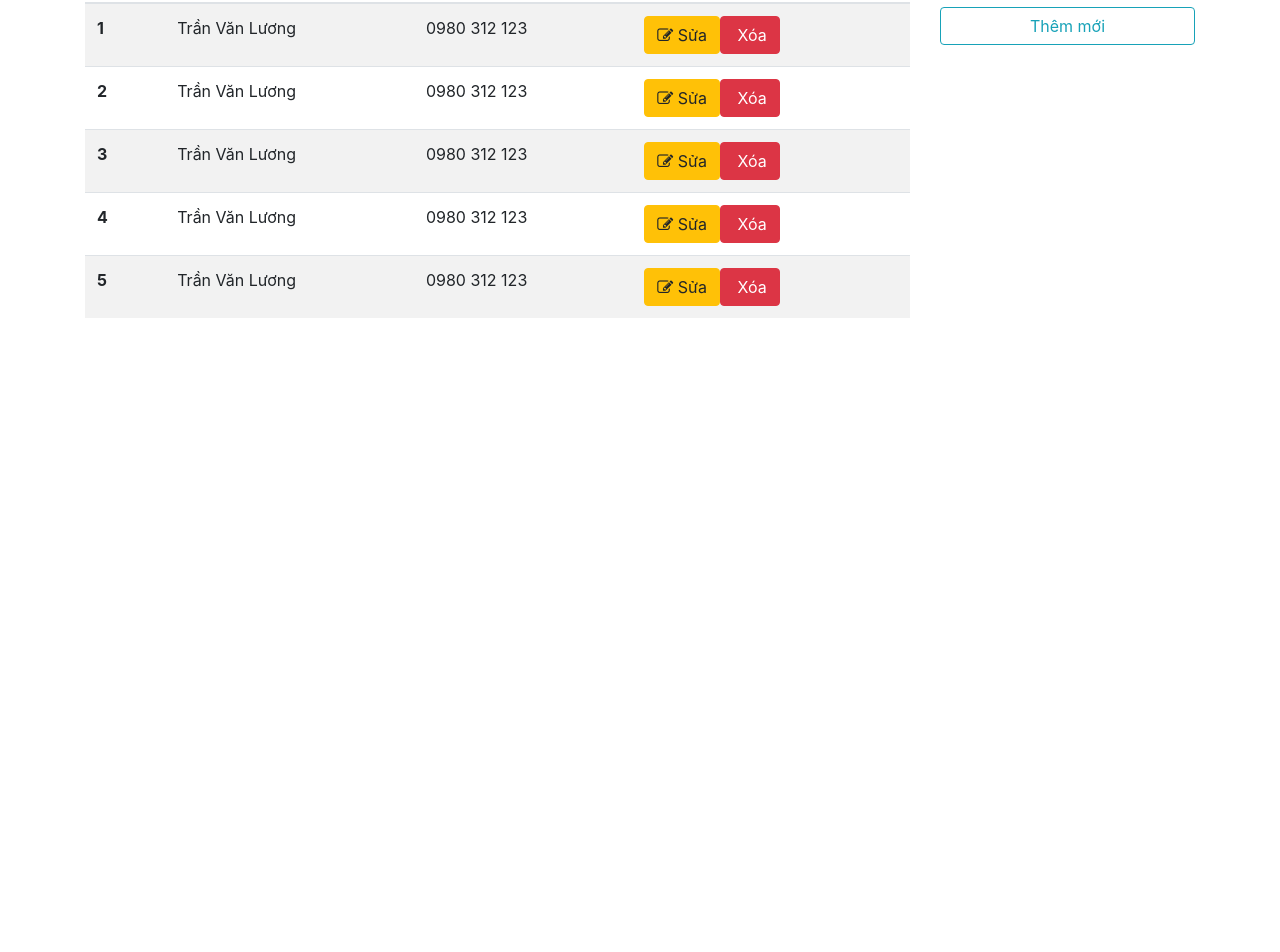
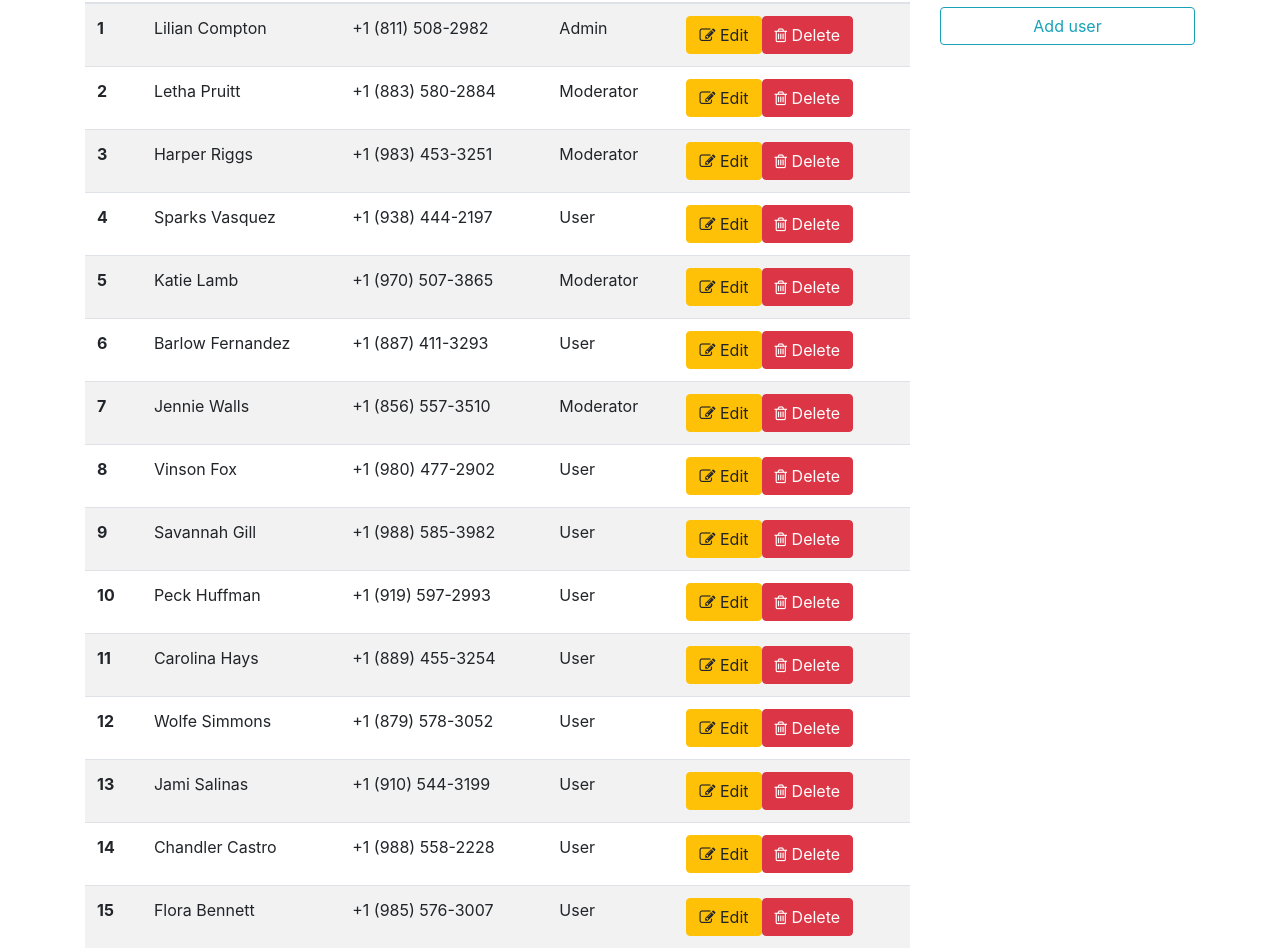
Before and after one commit to duyk16/user-manager-react, a React (Create React App) app: page / in a window 1280 px wide. Shown: the part 323-1275 px from the top of the page. Before the commit the page ends 800 px from the top, so only its background shows below. Built offline with nearby package versions, Linux system fonts and the light colour scheme.

Commit message:
Add data to Table, add search func

```diff
--- a/src/App.js
+++ b/src/App.js
@@ -1,23 +1,42 @@
 import React, { Component } from 'react';
-import logo from './logo.svg';
 import './App.css';
 import Header from './components/Header';
 import TableData from './components/TableData';
 import Search from './components/Search';
 import AddUser from './components/AddUser';
 
+import Data from './DataSample.json';
+
 class App extends Component {
+  constructor(props, context) {
+    super(props, context);
+    this.state = {
+      userData: Data,
+    }
+    this.searchUsers = this.searchUsers.bind(this)
+  }
+
+  searchUsers(event) {
+    let keyword = event.target.value
+    this.setState({
+      userData: Data.filter((item) => {
+        return item.name.indexOf(keyword) >= 0
+      })
+    })
+  }
+
   render() {
+    console.log(this.state.userData)
     return (
       <div>
         <Header />
         <div className="container">
           <div className="row">
             <div className="col-9">
-              <TableData />
+              <TableData users={this.state.userData}/>
             </div>
             <div className="col-3">
-              <Search />
+              <Search searchUsers={this.searchUsers}/>
               <AddUser />
             </div>
           </div>
--- /dev/null
+++ b/src/DataSample.json
@@ -0,0 +1,137 @@
+[
+  {
+    "id": "5c223a1aa94d65abd56a3c8b",
+    "index": 0,
+    "name": "Lilian Compton",
+    "gender": "female",
+    "email": "liliancompton@exotechno.com",
+    "phone": "+1 (811) 508-2982",
+    "permission": 1
+  },
+  {
+    "id": "5c223a1a5b9d7b61ca65480e",
+    "index": 1,
+    "name": "Letha Pruitt",
+    "gender": "female",
+    "email": "lethapruitt@exotechno.com",
+    "phone": "+1 (883) 580-2884",
+    "permission": 2
+  },
+  {
+    "id": "5c223a1a0148ee54f827f3df",
+    "index": 2,
+    "name": "Harper Riggs",
+    "gender": "male",
+    "email": "harperriggs@exotechno.com",
+    "phone": "+1 (983) 453-3251",
+    "permission": 2
+  },
+  {
+    "id": "5c223a1a8256c2ecaf2c83a5",
+    "index": 3,
+    "name": "Sparks Vasquez",
+    "gender": "male",
+    "email": "sparksvasquez@exotechno.com",
+    "phone": "+1 (938) 444-2197",
+    "permission": 3
+  },
+  {
+    "id": "5c223a1adae916d2ac79ce6e",
+    "index": 4,
+    "name": "Katie Lamb",
+    "gender": "female",
+    "email": "katielamb@exotechno.com",
+    "phone": "+1 (970) 507-3865",
+    "permission": 2
+  },
+  {
+    "id": "5c223a1a19beaba41c90e2b4",
+    "index": 5,
+    "name": "Barlow Fernandez",
+    "gender": "male",
+    "email": "barlowfernandez@exotechno.com",
+    "phone": "+1 (887) 411-3293",
+    "permission": 3
+  },
+  {
+    "id": "5c223a1aa49d20e5a22e2ad7",
+    "index": 6,
+    "name": "Jennie Walls",
+    "gender": "female",
+    "email": "jenniewalls@exotechno.com",
+    "phone": "+1 (856) 557-3510",
+    "permission": 2
+  },
+  {
+    "id": "5c223a1a18680340030e2c4f",
+    "index": 7,
+    "name": "Vinson Fox",
+    "gender": "male",
+    "email": "vinsonfox@exotechno.com",
+    "phone": "+1 (980) 477-2902",
+    "permission": 3
+  },
+  {
+    "id": "5c223a1adca6fa989f398d9e",
+    "index": 8,
+    "name": "Savannah Gill",
+    "gender": "female",
+    "email": "savannahgill@exotechno.com",
+    "phone": "+1 (988) 585-3982",
+    "permission": 3
+  },
+  {
+    "id": "5c223a1a396f79edb71a4740",
+    "index": 9,
+    "name": "Peck Huffman",
+    "gender": "male",
+    "email": "peckhuffman@exotechno.com",
+    "phone": "+1 (919) 597-2993",
+    "permission": 3
+  },
+  {
+    "id": "5c223a1abf1a1ce3430fabfe",
+    "index": 10,
+    "name": "Carolina Hays",
+    "gender": "female",
+    "email": "carolinahays@exotechno.com",
+    "phone": "+1 (889) 455-3254",
+    "permission": 3
+  },
+  {
+    "id": "5c223a1ae8112070738e6f4d",
+    "index": 11,
+    "name": "Wolfe Simmons",
+    "gender": "male",
+    "email": "wolfesimmons@exotechno.com",
+    "phone": "+1 (879) 578-3052",
+    "permission": 3
+  },
+  {
+    "id": "5c223a1a52a5d828510b4f60",
+    "index": 12,
+    "name": "Jami Salinas",
+    "gender": "female",
+    "email": "jamisalinas@exotechno.com",
+    "phone": "+1 (910) 544-3199",
+    "permission": 3
+  },
+  {
+    "id": "5c223a1af79fdc5fb45b891c",
+    "index": 13,
+    "name": "Chandler Castro",
+    "gender": "male",
+    "email": "chandlercastro@exotechno.com",
+    "phone": "+1 (988) 558-2228",
+    "permission": 3
+  },
+  {
+    "id": "5c223a1aae53a1db8f161793",
+    "index": 14,
+    "name": "Flora Bennett",
+    "gender": "female",
+    "email": "florabennett@exotechno.com",
+    "phone": "+1 (985) 576-3007",
+    "permission": 3
+  }
+]
--- a/src/components/AddUser.js
+++ b/src/components/AddUser.js
@@ -4,43 +4,43 @@ export default class AddUser extends Component {
   constructor(props, context) {
     super(props, context);
     this.state = {
-      addUserStatus: false
+      showAddUser: false
     }
   }
 
   addUser() {
     this.setState({
-      addUserStatus: !this.state.addUserStatus
+      showAddUser: !this.state.showAddUser
     })
   }
 
   render() {
-    if (!this.state.addUserStatus) {
+    if (!this.state.showAddUser) {
       return (
-        <button class="btn btn-block btn-outline-info" onClick={() => this.addUser()}>Thêm mới</button>
+        <button className="btn btn-block btn-outline-info" onClick={() => this.addUser()}>Add user</button>
       )
     } else {
       return (
         <div>
-          <button class="btn btn-block btn-outline-secondary" onClick={() => this.addUser()}>Đóng lại</button>
+          <button className="btn btn-block btn-outline-secondary" onClick={() => this.addUser()}>Cancel</button>
           <div className="card w-100 mt-3">
-            <div className="card-header">Thêm mới user</div>
+            <div className="card-header">Add user</div>
             <div className="card-body text-primary">
               <div className="form-group">
-                <input type="text" name="userName" className="form-control" placeholder="Tên user" />
+                <input type="text" name="userName" className="form-control" placeholder="Username" />
               </div>
               <div className="form-group">
-                <input type="text" name="userPhone" className="form-control" placeholder="Số điện thoại" />
+                <input type="text" name="userPhone" className="form-control" placeholder="Phone" />
               </div>
               <div className="form-group">
                 <select className="form-control" name="userRole">
-                  <option value={0}>Quyền mặc định</option>
+                  <option value={0} disabled selected>Select permission</option>
                   <option value={1}>Admin</option>
                   <option value={2}>Moderator</option>
                   <option value={3}>User</option>
                 </select>
               </div>
-              <button type="button" className="btn btn-primary btn-block">Gửi</button>
+              <button type="button" className="btn btn-primary btn-block">Submit</button>
             </div>
           </div>
         </div>
--- a/src/components/Search.js
+++ b/src/components/Search.js
@@ -1,14 +1,12 @@
 import React, { Component } from 'react'
 
 export default class Search extends Component {
+
   render() {
     return (
         <div className="search-from mb-3">
           <div className="form-inline">
-            <div className="btn-group">
-              <input type="text" className="form-control w-75" id="search-top" placeholder="Nhập từ khóa ..." />
-              <button type="submit" className="btn btn-info">Search</button>
-            </div>
+              <input type="text" className="form-control w-100" placeholder="Find users ..." onKeyUp={this.props.searchUsers}/>
           </div>
         </div>
     )
--- a/src/components/TableData.js
+++ b/src/components/TableData.js
@@ -1,7 +1,9 @@
 import React, { Component } from 'react'
+import TableDataRow from './TableDataRow';
 
 export default class TableData extends Component {
   render() {
+    const { users } = this.props
     return (
       <div className="table-user">
         <table className="table table-striped table-hover">
@@ -10,55 +12,14 @@ export default class TableData extends Component {
               <th scope="col">Stt</th>
               <th scope="col">User Name</th>
               <th scope="col">Phone</th>
+              <th scope="col">Role</th>
               <th scope="col">Action</th>
             </tr>
           </thead>
           <tbody>
-            <tr>
-              <th scope="row">1</th>
-              <td>Trần Văn Lương</td>
-              <td>0980 312 123</td>
-              <td>
-                <button className="btn btn-warning"> <i className="fa fa-edit" /> Sửa</button>
-                <button className="btn btn-danger"> <i className="fa fa-delete" /> Xóa</button>
-              </td>
-            </tr>
-            <tr>
-              <th scope="row">2</th>
-              <td>Trần Văn Lương</td>
-              <td>0980 312 123</td>
-              <td>
-                <button className="btn btn-warning"> <i className="fa fa-edit" /> Sửa</button>
-                <button className="btn btn-danger"> <i className="fa fa-delete" /> Xóa</button>
-              </td>
-            </tr>
-            <tr>
-              <th scope="row">3</th>
-              <td>Trần Văn Lương</td>
-              <td>0980 312 123</td>
-              <td>
-                <button className="btn btn-warning"> <i className="fa fa-edit" /> Sửa</button>
-                <button className="btn btn-danger"> <i className="fa fa-delete" /> Xóa</button>
-              </td>
-            </tr>
-            <tr>
-              <th scope="row">4</th>
-              <td>Trần Văn Lương</td>
-              <td>0980 312 123</td>
-              <td>
-                <button className="btn btn-warning"> <i className="fa fa-edit" /> Sửa</button>
-                <button className="btn btn-danger"> <i className="fa fa-delete" /> Xóa</button>
-              </td>
-            </tr>
-            <tr>
-              <th scope="row">5</th>
-              <td>Trần Văn Lương</td>
-              <td>0980 312 123</td>
-              <td>
-                <button className="btn btn-warning"> <i className="fa fa-edit" /> Sửa</button>
-                <button className="btn btn-danger"> <i className="fa fa-delete" /> Xóa</button>
-              </td>
-            </tr>
+            {users.map((user, key) => {
+              return <TableDataRow user={user} key={key} index={key}/>
+            })}
           </tbody>
         </table>
       </div>
--- /dev/null
+++ b/src/components/TableDataRow.js
@@ -0,0 +1,26 @@
+import React, { Component } from 'react'
+
+export default class TableDataRow extends Component {
+  permissionName(role) {
+    if (role === 1) return 'Admin'
+    if (role === 2) return 'Moderator'
+    if (role === 3) return 'User'
+  }
+
+  render() {
+    const { user, index } = this.props
+    return (
+      <tr>
+        <th scope="row">{index + 1}</th>
+        <td>{user.name}</td>
+        <td>{user.phone}</td>
+        <td>{this.permissionName(user.permission)}</td>
+        <td>
+          <button className="btn btn-warning"> <i className="fa fa-edit" /> Edit</button>
+          <button className="btn btn-danger"> <i className="fa fa-trash-o" /> Delete</button>
+        </td>
+      </tr>
+
+    )
+  }
+}
```
